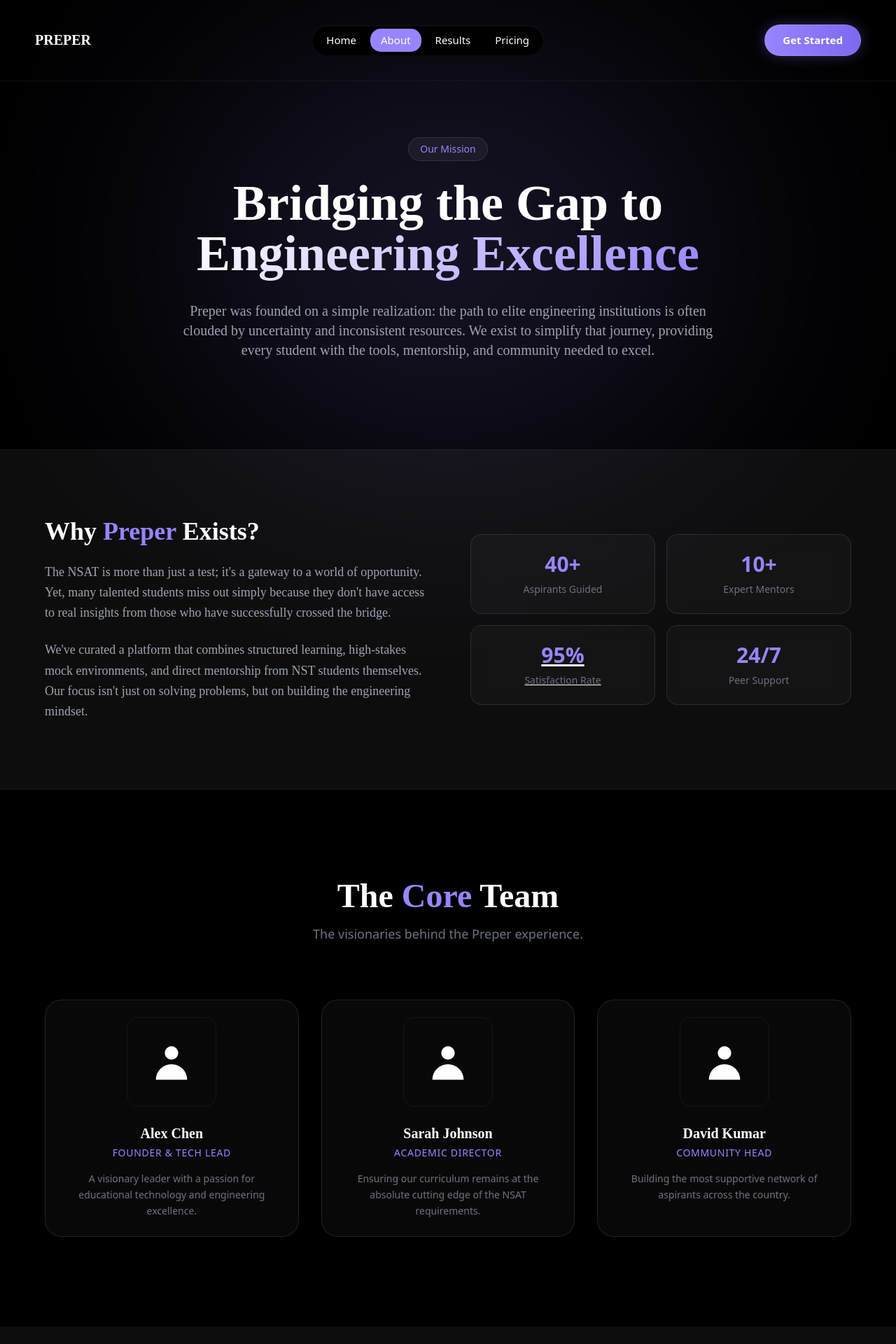
After one commit to tushaar-05/Preper, a Flask app: page /about in a window 1280 px wide. The commit adds this page. Shown: the top 1920 px of the page at 70% size. Run offline with Flask 3, Linux system fonts and the light colour scheme; some libraries are stand-ins or nearby versions; some web fonts are replaced.

Commit message:
added about page

```diff
--- a/app/routes/main.py
+++ b/app/routes/main.py
@@ -13,6 +13,11 @@ def index():
 
     return render_template('index.html', batch=batch)
 
+@bp.route('/about')
+def about():
+    """About Us page"""
+    return render_template('about.html')
+
 @bp.route('/terms')
 def terms():
     """Terms and Conditions"""
--- /dev/null
+++ b/app/templates/about.html
@@ -0,0 +1,342 @@
+<!DOCTYPE html>
+<html lang="en">
+
+<head>
+    <meta charset="UTF-8" />
+    <meta name="viewport" content="width=device-width, initial-scale=1.0" />
+    <title>About PREPER - Bridging the Gap to Engineering Excellence</title>
+    <link rel="icon" type="image/png" href="../static/images/android-chrome-192x192.png">
+    <script src="https://cdn.tailwindcss.com"></script>
+    <link rel="stylesheet" href="../static/css/style.css">
+    <style>
+        .gradient-text {
+            background: linear-gradient(135deg, #fff 0%, var(--purple) 100%);
+            -webkit-background-clip: text;
+            background-clip: text;
+            -webkit-text-fill-color: transparent;
+        }
+
+        .glass-card {
+            background: rgba(255, 255, 255, 0.03);
+            backdrop-filter: blur(10px);
+            border: 1px solid rgba(255, 255, 255, 0.1);
+            transition: all 0.3s ease;
+        }
+
+        .glass-card:hover {
+            background: rgba(255, 255, 255, 0.05);
+            border: 1px solid rgba(150, 133, 254, 0.3);
+            transform: translateY(-5px);
+        }
+
+        .team-grid {
+            display: grid;
+            grid-template-columns: repeat(auto-fill, minmax(280px, 1fr));
+            gap: 2rem;
+        }
+    </style>
+</head>
+
+<body theme="black" class="bg-black text-white antialiased">
+    <div class="main min-h-screen">
+        <!-- Navigation -->
+        <nav
+            class="relative z-50 flex justify-between items-center px-6 md:px-[50px] pt-[35px] pb-[35px] border-b border-white/5">
+            <a href="/" class="font-bold text-xl font-[BwGradual-Bold]">PREPER</a>
+
+            <!-- Desktop Navigation -->
+            <div class="hidden md:flex gap-[5px] text-[15px] rounded-[30px] px-[5px] py-[5px]
+        bg-black shadow-[inset_0_1px_2px_rgba(255,255,255,0.1)]">
+                <a class="hover:bg-[var(--purple)] px-[15px] py-[5px] rounded-[15px] transition-colors"
+                    href="/">Home</a>
+                <a class="bg-[var(--purple)] px-[15px] py-[5px] rounded-[15px] transition-colors"
+                    href="/about">About</a>
+                <a class="hover:bg-[var(--purple)] px-[15px] py-[5px] rounded-[15px] transition-colors"
+                    href="/#results">Results</a>
+                <a class="hover:bg-[var(--purple)] px-[15px] py-[5px] rounded-[15px] transition-colors"
+                    href="/#pricing">Pricing</a>
+            </div>
+
+            <div class="hidden md:block">
+                <a class="inline-block text-[15px] font-semibold rounded-full px-[25px] py-[10px]
+          bg-gradient-to-r from-[#9685fe] to-[#7c69f0] text-white shadow-[0_0_20px_rgba(150,133,254,0.3)] hover:scale-105 transition-all duration-300 border border-white/10"
+                    href="/login">Get Started</a>
+            </div>
+
+            <!-- Mobile Menu Button -->
+            <button id="mobile-menu-btn" class="md:hidden flex flex-col gap-1.5 focus:outline-none z-50">
+                <span class="w-6 h-0.5 bg-white transition-all duration-300"></span>
+                <span class="w-6 h-0.5 bg-white transition-all duration-300"></span>
+                <span class="w-6 h-0.5 bg-white transition-all duration-300"></span>
+            </button>
+
+            <!-- Mobile Menu Overlay -->
+            <div id="mobile-menu-overlay"
+                class="fixed inset-0 bg-black/95 z-40 flex flex-col items-center justify-center gap-8 text-2xl font-[BwGradual-Bold] translate-x-full transition-transform duration-500 md:hidden">
+                <a class="hover:text-[var(--purple)] transition-colors" href="/">Home</a>
+                <a class="text-[var(--purple)] transition-colors" href="/about">About</a>
+                <a class="hover:text-[var(--purple)] transition-colors" href="/#results">Results</a>
+                <a class="hover:text-[var(--purple)] transition-colors" href="/#pricing">Pricing</a>
+                <a class="mt-4 inline-block text-[18px] rounded-[30px] px-[35px] py-[12px]
+          bg-[var(--purple)] shadow-[0_0_20px_rgba(139,92,246,0.5)]" href="/login">Get Started</a>
+            </div>
+        </nav>
+
+        <main class="relative">
+            <!-- Background Glow -->
+            <div class="absolute inset-x-0 top-0 h-[600px] pointer-events-none">
+                <div
+                    class="absolute top-[-10%] left-1/2 -translate-x-1/2 w-[800px] h-[600px] bg-[var(--purple)] rounded-full blur-[150px] opacity-[0.15]">
+                </div>
+            </div>
+
+            <!-- Hero Section -->
+            <section class="relative pt-20 pb-32 px-6 overflow-hidden">
+                <div class="max-w-6xl mx-auto text-center">
+                    <div
+                        class="inline-block px-4 py-1.5 mb-6 rounded-full bg-white/5 border border-white/10 text-sm font-medium text-[var(--purple)]">
+                        Our Mission
+                    </div>
+                    <h1 class="text-5xl md:text-7xl font-bold mb-8 leading-tight font-[BwGradual-Bold]">
+                        Bridging the Gap to <br> <span class="gradient-text">Engineering Excellence</span>
+                    </h1>
+                    <p
+                        class="text-lg md:text-xl text-gray-400 max-w-3xl mx-auto leading-relaxed font-[BwGradual-Regular]">
+                        Preper was founded on a simple realization: the path to elite engineering institutions is often
+                        clouded by uncertainty and inconsistent resources. We exist to simplify that journey, providing
+                        every student with the tools, mentorship, and community needed to excel.
+                    </p>
+                </div>
+            </section>
+
+            <!-- Why Preper? -->
+            <section class="py-24 px-6 border-y border-white/5 bg-white/5">
+                <div class="max-w-6xl mx-auto grid grid-cols-1 md:grid-cols-2 gap-16 items-center">
+                    <div>
+                        <h2 class="text-4xl font-bold mb-6 font-[BwGradual-Bold]">Why <span
+                                class="text-[var(--purple)]">Preper</span> Exists?</h2>
+                        <p class="text-gray-400 mb-6 text-lg leading-relaxed font-[BwGradual-Regular]">
+                            The NSAT is more than just a test; it's a gateway to a world of opportunity. Yet, many
+                            talented students miss out simply because they don't have access to real insights from those
+                            who have successfully crossed the bridge.
+                        </p>
+                        <p class="text-gray-400 text-lg leading-relaxed font-[BwGradual-Regular]">
+                            We've curated a platform that combines structured learning, high-stakes mock environments,
+                            and direct mentorship from NST students themselves. Our focus isn't just on solving
+                            problems, but on building the engineering mindset.
+                        </p>
+                    </div>
+                    <div class="grid grid-cols-2 gap-4">
+                        <div class="glass-card p-6 rounded-2xl text-center">
+                            <div class="text-3xl font-bold text-[var(--purple)] mb-2">40+</div>
+                            <div class="text-sm text-gray-500">Aspirants Guided</div>
+                        </div>
+                        <div class="glass-card p-6 rounded-2xl text-center">
+                            <div class="text-3xl font-bold text-[var(--purple)] mb-2">10+</div>
+                            <div class="text-sm text-gray-500">Expert Mentors</div>
+                        </div>
+                        <div class="glass-card p-6 rounded-2xl text-center underline decoration-[var(--purple)]/30">
+                            <div class="text-3xl font-bold text-[var(--purple)] mb-2">95%</div>
+                            <div class="text-sm text-gray-500">Satisfaction Rate</div>
+                        </div>
+                        <div class="glass-card p-6 rounded-2xl text-center">
+                            <div class="text-3xl font-bold text-[var(--purple)] mb-2">24/7</div>
+                            <div class="text-sm text-gray-500">Peer Support</div>
+                        </div>
+                    </div>
+                </div>
+            </section>
+
+            <!-- Core Team Section -->
+            <section class="py-32 px-6">
+                <div class="max-w-6xl mx-auto">
+                    <div class="text-center mb-20">
+                        <h2 class="text-5xl font-bold mb-4 font-[BwGradual-Bold]">The <span
+                                class="text-[var(--purple)]">Core</span> Team</h2>
+                        <p class="text-gray-500 text-lg">The visionaries behind the Preper experience.</p>
+                    </div>
+
+                    <div class="team-grid">
+                        <!-- Placeholder Core Member 1 -->
+                        <div class="glass-card rounded-3xl p-6 text-center group">
+                            <div
+                                class="w-32 h-32 mx-auto mb-6 rounded-2xl bg-gradient-to-br from-[var(--purple)]/20 to-transparent flex items-center justify-center overflow-hidden border border-white/5">
+                                <svg class="w-16 h-16 text-[var(--purple)]/40" fill="currentColor" viewBox="0 0 20 20">
+                                    <path fill-rule="evenodd" d="M10 9a3 3 0 100-6 3 3 0 000 6zm-7 9a7 7 0 1114 0H3z"
+                                        clip-rule="evenodd" />
+                                </svg>
+                            </div>
+                            <h3 class="text-xl font-bold mb-1 font-[BwGradual-Medium]">Alex Chen</h3>
+                            <p class="text-[var(--purple)] text-sm mb-4 font-medium uppercase tracking-wider">Founder &
+                                Tech Lead</p>
+                            <p class="text-gray-500 text-sm leading-relaxed">
+                                A visionary leader with a passion for educational technology and engineering excellence.
+                            </p>
+                        </div>
+
+                        <!-- Placeholder Core Member 2 -->
+                        <div class="glass-card rounded-3xl p-6 text-center group">
+                            <div
+                                class="w-32 h-32 mx-auto mb-6 rounded-2xl bg-gradient-to-br from-[var(--purple)]/20 to-transparent flex items-center justify-center overflow-hidden border border-white/5">
+                                <svg class="w-16 h-16 text-[var(--purple)]/40" fill="currentColor" viewBox="0 0 20 20">
+                                    <path fill-rule="evenodd" d="M10 9a3 3 0 100-6 3 3 0 000 6zm-7 9a7 7 0 1114 0H3z"
+                                        clip-rule="evenodd" />
+                                </svg>
+                            </div>
+                            <h3 class="text-xl font-bold mb-1 font-[BwGradual-Medium]">Sarah Johnson</h3>
+                            <p class="text-[var(--purple)] text-sm mb-4 font-medium uppercase tracking-wider">Academic
+                                Director</p>
+                            <p class="text-gray-500 text-sm leading-relaxed">
+                                Ensuring our curriculum remains at the absolute cutting edge of the NSAT requirements.
+                            </p>
+                        </div>
+
+                        <!-- Placeholder Core Member 3 -->
+                        <div class="glass-card rounded-3xl p-6 text-center group">
+                            <div
+                                class="w-32 h-32 mx-auto mb-6 rounded-2xl bg-gradient-to-br from-[var(--purple)]/20 to-transparent flex items-center justify-center overflow-hidden border border-white/5">
+                                <svg class="w-16 h-16 text-[var(--purple)]/40" fill="currentColor" viewBox="0 0 20 20">
+                                    <path fill-rule="evenodd" d="M10 9a3 3 0 100-6 3 3 0 000 6zm-7 9a7 7 0 1114 0H3z"
+                                        clip-rule="evenodd" />
+                                </svg>
+                            </div>
+                            <h3 class="text-xl font-bold mb-1 font-[BwGradual-Medium]">David Kumar</h3>
+                            <p class="text-[var(--purple)] text-sm mb-4 font-medium uppercase tracking-wider">Community
+                                Head</p>
+                            <p class="text-gray-500 text-sm leading-relaxed">
+                                Building the most supportive network of aspirants across the country.
+                            </p>
+                        </div>
+                    </div>
+                </div>
+            </section>
+
+            <!-- Mentors Section -->
+            <section class="py-24 px-6 bg-white/5">
+                <div class="max-w-6xl mx-auto">
+                    <div class="text-center mb-20">
+                        <h2 class="text-5xl font-bold mb-4 font-[BwGradual-Bold]">Our <span
+                                class="text-[var(--purple)]">Mentors</span></h2>
+                        <p class="text-gray-500 text-lg">Learn from those who have already succeeded.</p>
+                    </div>
+
+                    <div class="grid grid-cols-2 md:grid-cols-4 gap-6">
+                        <!-- Mentor 1 -->
+                        <div class="glass-card rounded-2xl p-6 text-center">
+                            <div
+                                class="w-20 h-20 mx-auto mb-4 rounded-full bg-[var(--purple)]/10 flex items-center justify-center border border-white/5">
+                                <svg class="w-10 h-10 text-[var(--purple)]/30" fill="currentColor" viewBox="0 0 20 20">
+                                    <path fill-rule="evenodd" d="M10 10a3 3 0 100-6 3 3 0 000 6zm-7 9a7 7 0 1114 0H3z"
+                                        clip-rule="evenodd" />
+                                </svg>
+                            </div>
+                            <h4 class="font-bold text-white mb-1">Mentor A</h4>
+                            <p class="text-[var(--purple)] text-xs font-semibold uppercase">NST Scholar</p>
+                        </div>
+                        <!-- Mentor 2 -->
+                        <div class="glass-card rounded-2xl p-6 text-center">
+                            <div
+                                class="w-20 h-20 mx-auto mb-4 rounded-full bg-[var(--purple)]/10 flex items-center justify-center border border-white/5">
+                                <svg class="w-10 h-10 text-[var(--purple)]/30" fill="currentColor" viewBox="0 0 20 20">
+                                    <path fill-rule="evenodd" d="M10 10a3 3 0 100-6 3 3 0 000 6zm-7 9a7 7 0 1114 0H3z"
+                                        clip-rule="evenodd" />
+                                </svg>
+                            </div>
+                            <h4 class="font-bold text-white mb-1">Mentor B</h4>
+                            <p class="text-[var(--purple)] text-xs font-semibold uppercase">Math Expert</p>
+                        </div>
+                        <!-- Mentor 3 -->
+                        <div class="glass-card rounded-2xl p-6 text-center">
+                            <div
+                                class="w-20 h-20 mx-auto mb-4 rounded-full bg-[var(--purple)]/10 flex items-center justify-center border border-white/5">
+                                <svg class="w-10 h-10 text-[var(--purple)]/30" fill="currentColor" viewBox="0 0 20 20">
+                                    <path fill-rule="evenodd" d="M10 10a3 3 0 100-6 3 3 0 000 6zm-7 9a7 7 0 1114 0H3z"
+                                        clip-rule="evenodd" />
+                                </svg>
+                            </div>
+                            <h4 class="font-bold text-white mb-1">Mentor C</h4>
+                            <p class="text-[var(--purple)] text-xs font-semibold uppercase">Logic Lead</p>
+                        </div>
+                        <!-- Mentor 4 -->
+                        <div class="glass-card rounded-2xl p-6 text-center">
+                            <div
+                                class="w-20 h-20 mx-auto mb-4 rounded-full bg-[var(--purple)]/10 flex items-center justify-center border border-white/5">
+                                <svg class="w-10 h-10 text-[var(--purple)]/30" fill="currentColor" viewBox="0 0 20 20">
+                                    <path fill-rule="evenodd" d="M10 10a3 3 0 100-6 3 3 0 000 6zm-7 9a7 7 0 1114 0H3z"
+                                        clip-rule="evenodd" />
+                                </svg>
+                            </div>
+                            <h4 class="font-bold text-white mb-1">Mentor D</h4>
+                            <p class="text-[var(--purple)] text-xs font-semibold uppercase">Interview Coach</p>
+                        </div>
+                    </div>
+                </div>
+            </section>
+
+            <!-- Footer Call to Action -->
+            <section class="py-32 px-6">
+                <div
+                    class="max-w-4xl mx-auto glass-card rounded-[3rem] p-12 md:p-20 text-center relative overflow-hidden">
+                    <div class="absolute inset-0 bg-gradient-to-br from-[var(--purple)]/20 to-transparent"></div>
+                    <div class="relative z-10">
+                        <h2 class="text-4xl md:text-5xl font-bold mb-6 font-[BwGradual-Bold]">Ready to join the <br>
+                            <span class="text-[var(--purple)]">future</span> of engineering?
+                        </h2>
+                        <p class="text-gray-400 text-lg mb-10 max-w-2xl mx-auto">
+                            Your seat at NST is waiting. Start your journey with the community that knows the way.
+                        </p>
+                        <a class="inline-block text-[15px] font-semibold rounded-full px-10 py-5
+              bg-gradient-to-r from-[#9685fe] to-[#7c69f0] text-white shadow-[0_0_30px_rgba(150,133,254,0.4)] hover:scale-105 transition-all duration-300 border border-white/10 uppercase tracking-widest"
+                            href="/login">Join Preper Now</a>
+                    </div>
+                </div>
+            </section>
+        </main>
+
+        <footer class="py-12 px-6 border-t border-white/5 text-center text-gray-500 text-sm font-[BwGradual-Regular]">
+            <div class="flex flex-wrap justify-center gap-8 mb-8">
+                <a href="/" class="hover:text-white transition-colors">Home</a>
+                <a href="/about" class="text-white">About</a>
+                <a href="/terms" class="hover:text-white transition-colors">Terms</a>
+                <a href="/privacy-policy" class="hover:text-white transition-colors">Privacy</a>
+                <a href="/refund-policy" class="hover:text-white transition-colors">Refund</a>
+            </div>
+            <p>&copy; 2025 PREPER. All rights reserved.</p>
+        </footer>
+    </div>
+
+    <script>
+        // Mobile Menu Toggle
+        const mobileMenuBtn = document.getElementById('mobile-menu-btn');
+        const mobileMenuOverlay = document.getElementById('mobile-menu-overlay');
+        const mobileMenuLinks = mobileMenuOverlay.querySelectorAll('a');
+
+        mobileMenuBtn.addEventListener('click', () => {
+            const isOpen = !mobileMenuOverlay.classList.contains('translate-x-full');
+            if (isOpen) {
+                mobileMenuOverlay.classList.add('translate-x-full');
+                mobileMenuBtn.querySelectorAll('span').forEach((s) => {
+                    s.style.transform = 'none';
+                    s.style.opacity = '1';
+                });
+            } else {
+                mobileMenuOverlay.classList.remove('translate-x-full');
+                mobileMenuBtn.querySelectorAll('span')[0].style.transform = 'translateY(7px) rotate(45deg)';
+                mobileMenuBtn.querySelectorAll('span')[1].style.opacity = '0';
+                mobileMenuBtn.querySelectorAll('span')[2].style.transform = 'translateY(-7px) rotate(-45deg)';
+            }
+        });
+
+        mobileMenuLinks.forEach(link => {
+            link.addEventListener('click', () => {
+                mobileMenuOverlay.classList.add('translate-x-full');
+                mobileMenuBtn.querySelectorAll('span').forEach((s) => {
+                    s.style.transform = 'none';
+                    s.style.opacity = '1';
+                });
+            });
+        });
+    </script>
+</body>
+
+</html>
--- a/app/templates/index.html
+++ b/app/templates/index.html
@@ -36,6 +36,8 @@
           bg-black shadow-[inset_0_1px_2px_rgba(255,255,255,0.5),inset_0_-1px_2px_rgba(255,255,255,0.01)]">
           <a class="hover:bg-[var(--purple)] px-[15px] py-[5px] rounded-[15px] transition-colors" href="/">Home</a>
           <a class="hover:bg-[var(--purple)] px-[15px] py-[5px] rounded-[15px] transition-colors"
+            href="/about">About</a>
+          <a class="hover:bg-[var(--purple)] px-[15px] py-[5px] rounded-[15px] transition-colors"
             href="/#results">Results</a>
           <a class="hover:bg-[var(--purple)] px-[15px] py-[5px] rounded-[15px] transition-colors"
             href="/#process">Process</a>
@@ -65,6 +67,7 @@
         <div id="mobile-menu-overlay"
           class="fixed inset-0 bg-black/95 z-40 flex flex-col items-center justify-center gap-8 text-2xl font-[BwGradual-Bold] translate-x-full transition-transform duration-500 md:hidden">
           <a class="hover:text-[var(--purple)] transition-colors" href="/">Home</a>
+          <a class="hover:text-[var(--purple)] transition-colors" href="/about">About</a>
           <a class="hover:text-[var(--purple)] transition-colors" href="/#results">Results</a>
           <a class="hover:text-[var(--purple)] transition-colors" href="/#process">Process</a>
           <a class="hover:text-[var(--purple)] transition-colors" href="/#material">Material</a>
--- a/app/templates/policy/privacy.html
+++ b/app/templates/policy/privacy.html
@@ -45,6 +45,7 @@
 
     <div class="hidden md:flex gap-6">
       <a href="/" class="text-gray-400 hover:text-[var(--purple)] transition-colors">Home</a>
+      <a href="/about" class="text-gray-400 hover:text-[var(--purple)] transition-colors">About</a>
       <a href="/login" class="text-gray-400 hover:text-[var(--purple)] transition-colors">Login</a>
     </div>
   </nav>
--- a/app/templates/policy/refund.html
+++ b/app/templates/policy/refund.html
@@ -45,6 +45,7 @@
 
     <div class="hidden md:flex gap-6">
       <a href="/" class="text-gray-400 hover:text-[var(--purple)] transition-colors">Home</a>
+      <a href="/about" class="text-gray-400 hover:text-[var(--purple)] transition-colors">About</a>
       <a href="/login" class="text-gray-400 hover:text-[var(--purple)] transition-colors">Login</a>
     </div>
   </nav>
--- a/app/templates/policy/terms.html
+++ b/app/templates/policy/terms.html
@@ -45,6 +45,7 @@
 
     <div class="hidden md:flex gap-6">
       <a href="/" class="text-gray-400 hover:text-[var(--purple)] transition-colors">Home</a>
+      <a href="/about" class="text-gray-400 hover:text-[var(--purple)] transition-colors">About</a>
       <a href="/login" class="text-gray-400 hover:text-[var(--purple)] transition-colors">Login</a>
     </div>
   </nav>
```
